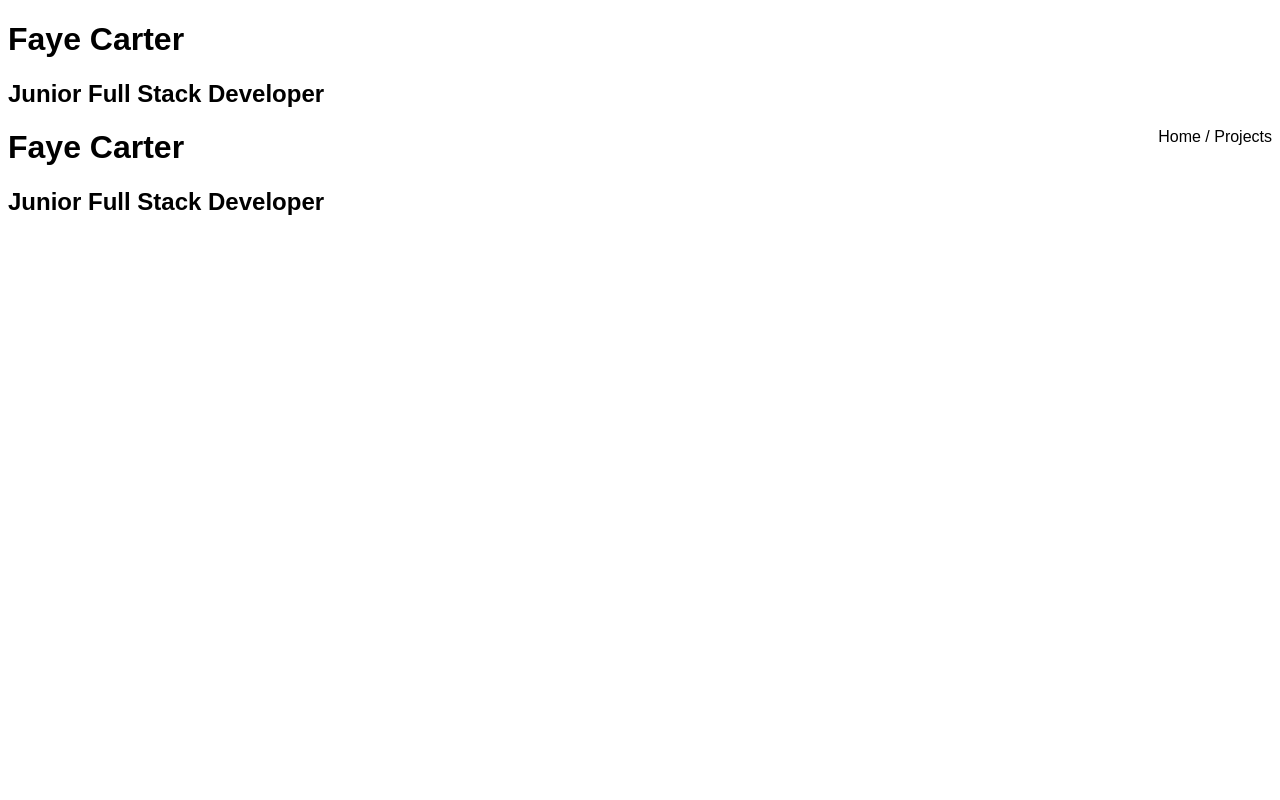
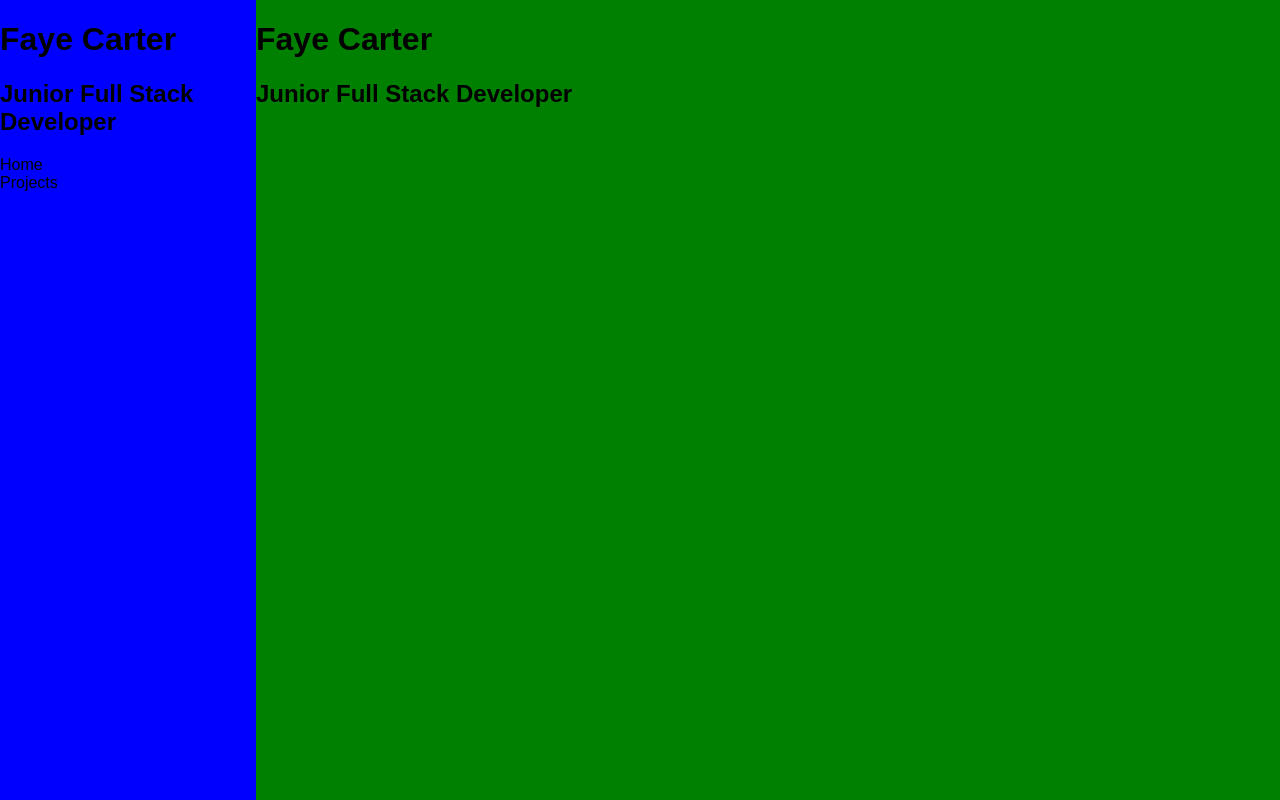
Before and after one commit to FayeCarter/portfolio, a React (Create React App) app: page / in a window 1280 px wide. Built offline with nearby package versions, Linux system fonts and the light colour scheme.

Commit message:
update project css

```diff
--- a/src/App.css
+++ b/src/App.css
@@ -1,3 +1,21 @@
 * {
   font-family: 'Asap', sans-serif;
 }
+
+.body {
+  display: flex;
+  height: 100%;
+  padding: 0;
+  margin: 0;
+}
+
+
+.main-window {
+  width: 80%;
+  height: 100%;
+  position: fixed;
+  top: 0;
+  right: 0;
+  background-color: green;
+  float: right;
+}
--- a/src/components/Home.js
+++ b/src/components/Home.js
@@ -3,7 +3,7 @@ import NavigationPanel from './NavigationPanel';
 
 function Home() {
   return (
-    <div className="Home">
+    <div className="main-window">
       <NavigationPanel />
       <h1>Faye Carter</h1>
       <h2>Junior Full Stack Developer</h2>
--- a/src/components/NavigationPanel.css
+++ b/src/components/NavigationPanel.css
@@ -1,18 +1,18 @@
-.Navigation {
-  height: 2em;
+.NavigationPanel {
+  width: 20%;
+  height: 100%;
+  position: fixed;
+  top: 0;
+  left: 0;
+  background-color: blue;
+  float: left;
 }
 
 ul {
   list-style: none;
-  float: right;
   margin: 0;
   padding: 0;
 }
-
-li {
-  display: inline;
-}
-
 
 a:link, a:visited {
   text-decoration: none;
@@ -20,5 +20,5 @@ a:link, a:visited {
 }
 
 a:hover {
-  background-color:rgba(255,0,0,0.3);
+  color:rgb(255,0,0);
 }
--- a/src/components/NavigationPanel.js
+++ b/src/components/NavigationPanel.js
@@ -11,7 +11,6 @@ function Navigation() {
           <Link to="/">
             <li className="home-button">Home</li>
           </Link>
-            <li> /  </li>
           <Link to="/projects">
             <li className="projects-button">Projects</li>
           </Link>
--- a/src/components/ProjectDetails.js
+++ b/src/components/ProjectDetails.js
@@ -17,7 +17,7 @@ function ProjectDetails( { match } ) {
   })
 
   return (
-    <div className="ProjectDetails">
+    <div className="main-window">
       <NavigationPanel />
       <h1 className="project-detail-title">{ projectInfo.title }</h1>
       <div className="project-detail-stack">{ projectInfo["tech-stack" ]}</div>
--- a/src/components/Projects.js
+++ b/src/components/Projects.js
@@ -6,9 +6,8 @@ import './Projects.css';
 
 function Projects() {
   return (
-    <div className="Projects">
+    <div className="main-window">
       <NavigationPanel />
-      <h1>Projects</h1>
       <div className="project-container">
         {projectsList.map((project, index) => {
           return (
--- a/src/components/projectsList.js
+++ b/src/components/projectsList.js
@@ -9,6 +9,7 @@ const projectsList = [
     ],
     "tech-stack": "Sockets, OAuth, React, Node, Express, MongoDB",
     "image": "https://github.com/FayeCarter/CV/raw/master/gifs/WhatStack.gif",
+    "gif": "https://github.com/FayeCarter/CV/raw/master/gifs/WhatStack.gif",
     "links": {
       "github": "https://github.com/FayeCarter/WhatStack",
       "live": "http://whatstack.herokuapp.com/"
```
Also changed, not shown: src/images/WhatStack.png (added), 1 other file (tests, documents, lock files or other folders).
